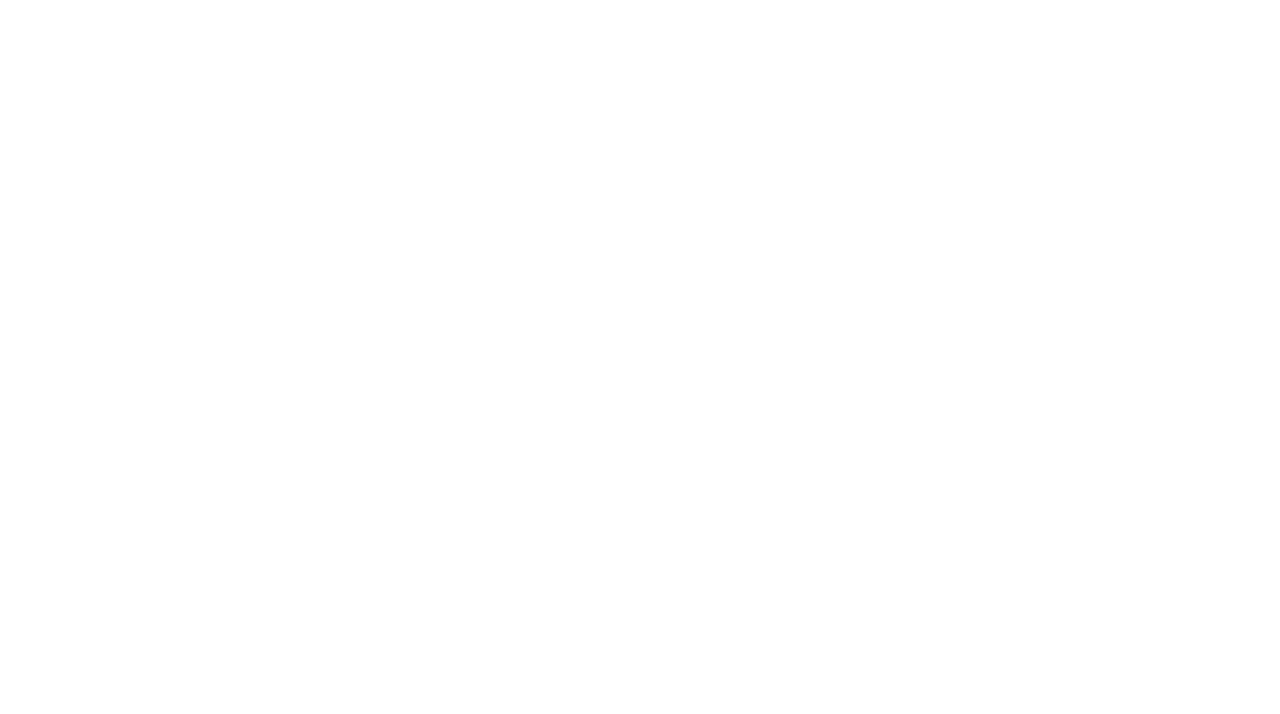
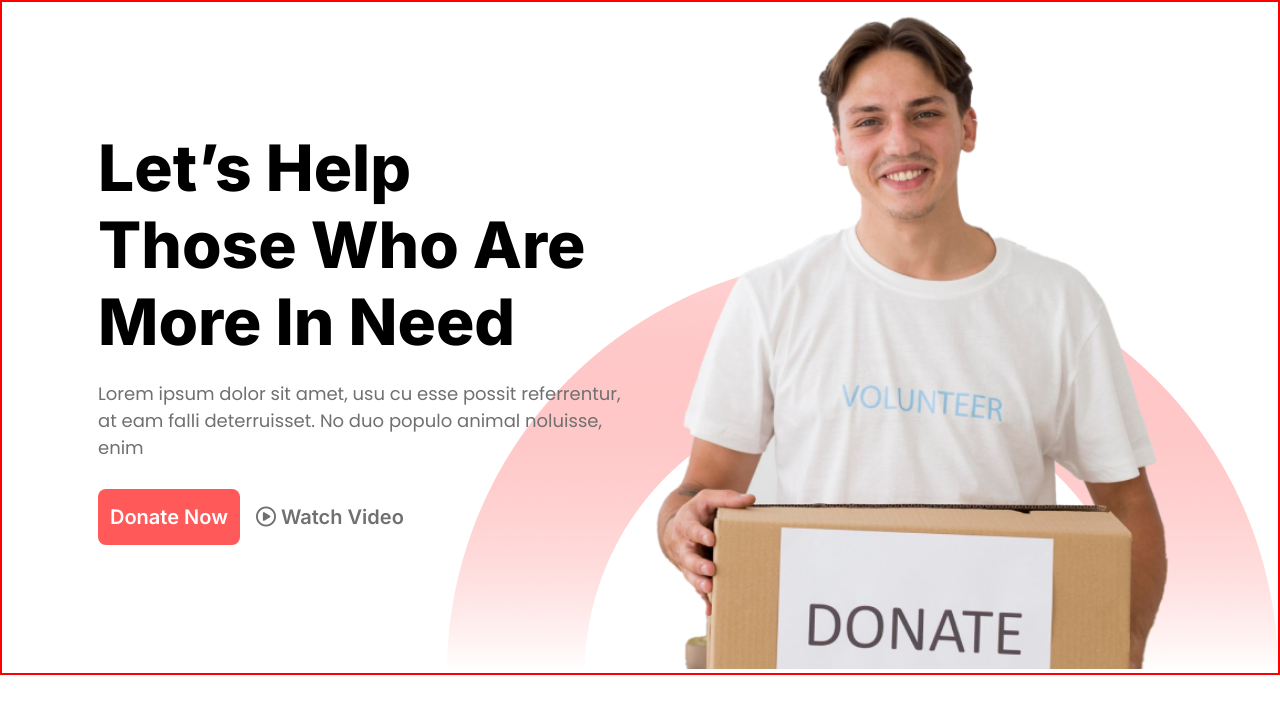
Before and after one commit to shbhuiyan/1st-donate-site, a plain HTML site: page index.html in a window 1280 px wide. Drawn offline with Linux system fonts and the light colour scheme.

Commit message:
added banner section

```diff
--- a/css/responsive.css
+++ b/css/responsive.css
@@ -0,0 +1,18 @@
+@media only screen and (max-width: 576px) {
+    .header{
+        background: none;
+        background-color: rgba(245, 201, 208, 0.441);
+    }
+    .banner{
+        flex-direction: column;
+        margin: 0%;
+        text-align: center;
+        background-image: url(../images/Banner\ Bg.png);
+        background-repeat: no-repeat;
+        background-size: 100%;
+        background-position: bottom;
+    }
+    .banner-btn{
+        margin-top: 1.25rem;
+    }
+  }
--- a/css/style.css
+++ b/css/style.css
@@ -0,0 +1,70 @@
+@import url('https://fonts.googleapis.com/css2?family=Poppins:ital,wght@0,100;0,200;0,300;0,400;0,500;0,600;0,700;0,800;0,900;1,100;1,200;1,300;1,400;1,500;1,600;1,700;1,800;1,900&display=swap');
+@import url('https://fonts.googleapis.com/css2?family=Inter:ital,opsz,wght@0,14..32,100..900;1,14..32,100..900&family=Poppins:ital,wght@0,100;0,200;0,300;0,400;0,500;0,600;0,700;0,800;0,900;1,100;1,200;1,300;1,400;1,500;1,600;1,700;1,800;1,900&display=swap');
+html{
+    font-size: 16px;
+}
+
+*{
+    margin: 0%;
+    padding: 0%;
+    box-sizing: border-box;
+}
+
+/* Shared styles  */
+.flex{
+    display: flex;
+}
+.section-subtitle{
+    color: rgb(112, 112, 112);
+    font-size: 1.125rem;
+    font-family: Poppins;
+    margin-top: 1.25rem;
+    margin-bottom: 1.75rem;
+}
+.btn-primary{
+    font-family: Inter;
+    font-size: 1.25rem;
+    font-weight: 600;
+    color: #ffffff;
+    background-color: rgb(255, 89, 89);
+    padding: 1rem 0.75rem;
+    border-radius: 8px;
+    border: none;
+}
+.btn-primary:hover{
+    cursor: pointer;
+    transform: scale(1.1);
+}
+
+/* header section styles */
+.header{
+    max-width: 1440px;
+    margin: 0 auto 4rem auto;
+    border: 2px solid red;
+    background-image: url(../images/Banner\ Bg.png);
+    background-repeat: no-repeat;
+    background-position: right bottom;
+}
+.banner{
+    justify-content:center;
+    align-items: center;
+    margin:0 6rem;
+}
+.banner-title-content{
+    width: 50%;
+}
+.banner-title{
+    font-size: 4rem;
+    font-weight: 800;
+    font-family: Inter;
+}
+.banner-btn{
+    background: none;
+    color: rgb(112, 112, 112);
+}
+.banner-pic{
+    width: 50%;
+}
+.banner-pic img{
+    width: 100%;
+}
--- a/index.html
+++ b/index.html
@@ -7,8 +7,33 @@
     <title>Donate</title>
     <link rel="stylesheet" href="css/style.css">
     <link rel="stylesheet" href="css/responsive.css">
+    <script src="https://kit.fontawesome.com/d5814a2fe7.js" crossorigin="anonymous"></script>
 </head>
 <body>
+    <!-- this is header section  -->
+    <header class="header">
+        <section class="banner flex">
+            <section class="banner-title-content">
+                <h1 class="banner-title">Let’s Help<br> Those Who Are <br>More In Need</h1>
+                <p class="section-subtitle">Lorem ipsum dolor sit amet, usu cu esse possit referrentur, at eam falli deterruisset. No duo populo animal noluisse, enim</p>
+                <button class="btn-primary">Donate Now</button>
+                <button class="btn-primary banner-btn"><i class="fa-regular fa-circle-play"></i> Watch Video</button>
+            </section>
+
+            <section class="banner-pic">
+                <img src="images/Donate 1.png" alt="">
+            </section>
+
+        </section>
+    </header>
+
+    <main>
+
+    </main>
+
+    <footer>
+
+    </footer>
 
 </body>
 </html>
```
Also changed, not shown: images/Banner Bg.png (added), images/Donate 1.png (added).
